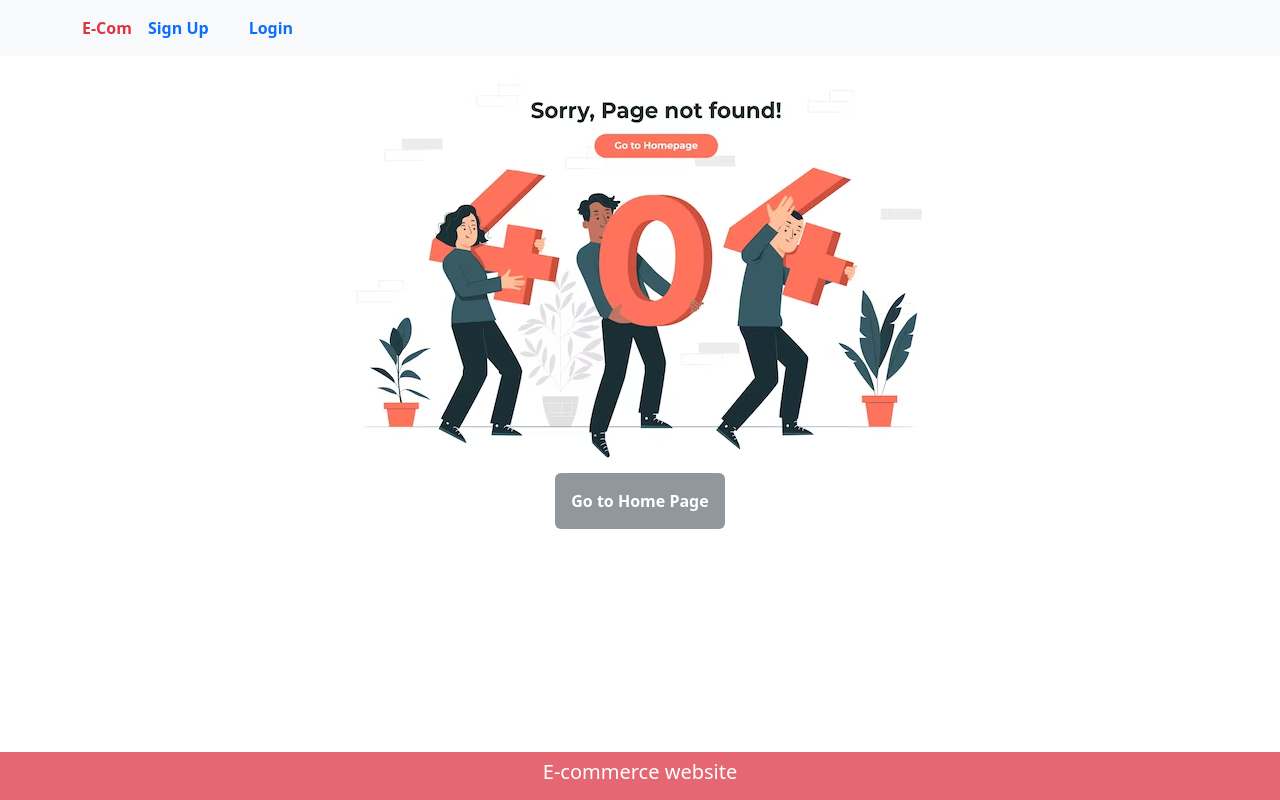
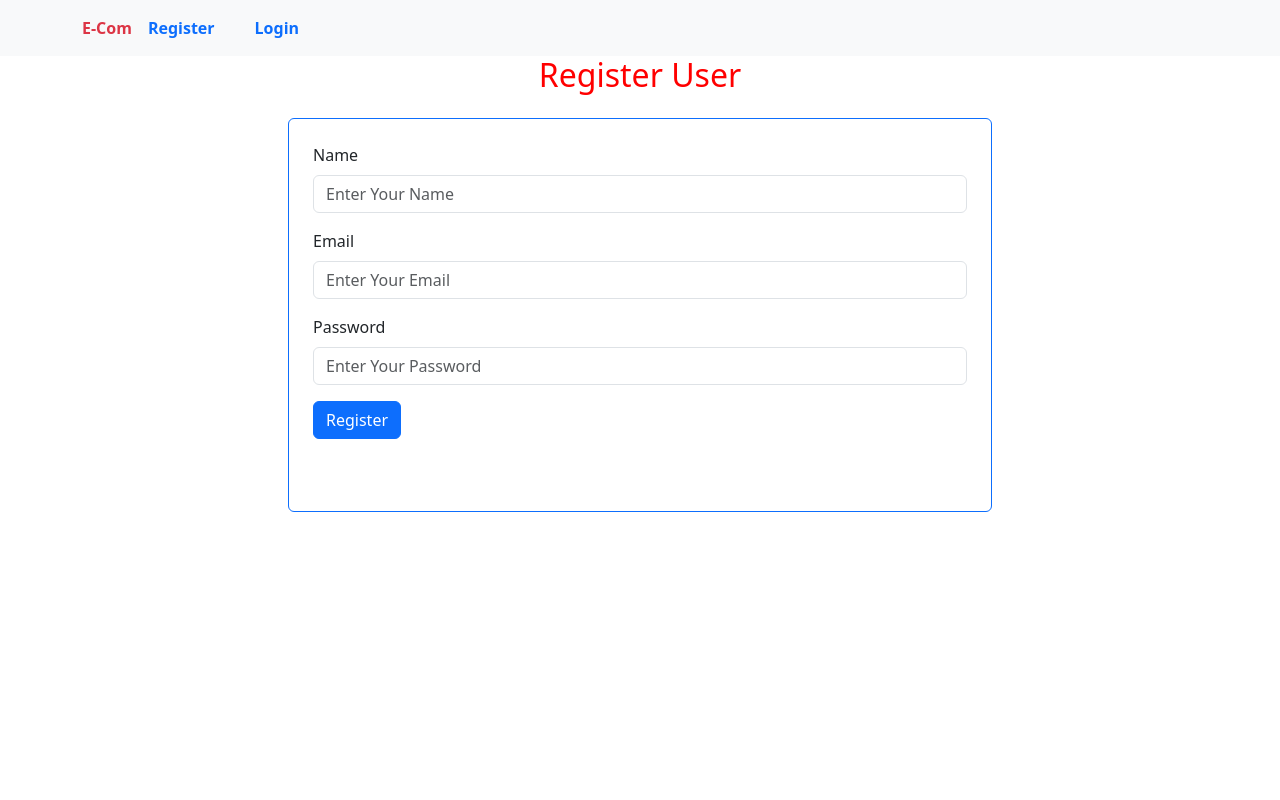
Before and after one commit to ajaykumar2pp/E-Commerce-Frontend, a React (Create React App) app: page /register in a window 1280 px wide. Built offline with nearby package versions, Linux system fonts and the light colour scheme.

Commit message:
fix bugs

```diff
--- a/src/Page/Login.js
+++ b/src/Page/Login.js
@@ -1,6 +1,9 @@
 import React, { useState, useEffect } from "react";
 import { useNavigate } from "react-router-dom";
 import axios from "axios";
+import { toast } from 'react-toastify';
+import 'react-toastify/dist/ReactToastify.css';
+
 
 const Login = () => {
   const [email, setEmail] = useState("");
@@ -24,10 +27,11 @@ const Login = () => {
       });
 
       console.log(response.data);
-      alert("Login User");
+      toast.success('User Login Successfully!');
       localStorage.setItem("user", JSON.stringify(response.data));
       navigate("/product");
     } catch (error) {
+      toast.error(`Error registering user: ${error.message}`);
       console.error("Plz Enter Correct Details", error);
     }
     // Reset the form inputs
@@ -83,7 +87,7 @@ const Login = () => {
                 className="btn btn-primary mb-5"
                 onClick={handleSave}
               >
-                Sign In
+                Login
               </button>
             </form>
           </div>
--- a/src/Page/SingnUp.js
+++ b/src/Page/SingnUp.js
@@ -106,7 +106,7 @@ const SingnUp = () => {
                   className="btn btn-primary mb-5"
                   onClick={handleSave}
                 >
-                  Sign Up
+                  Register
                 </button>
                 <ToastContainer />
               </form>
--- a/src/components/NavbarComp.js
+++ b/src/components/NavbarComp.js
@@ -2,7 +2,11 @@ import React from "react";
 import Container from "react-bootstrap/Container";
 import Nav from "react-bootstrap/Nav";
 import Navbar from "react-bootstrap/Navbar";
+import NavDropdown from "react-bootstrap/NavDropdown";
 import { Link, useNavigate } from "react-router-dom";
+import { toast } from 'react-toastify';
+import 'react-toastify/dist/ReactToastify.css';
+
 
 const NavbarComp = () => {
   // const auth = localStorage.getItem("user");
@@ -24,8 +28,9 @@ const NavbarComp = () => {
   const navigate = useNavigate();
   const logout = () => {
     console.log("user logout");
+    toast.success('User Logout Successfully!');
     localStorage.clear();
-    navigate("/signup");
+    navigate("/register");
   };
 
   return (
@@ -58,49 +63,58 @@ const NavbarComp = () => {
                 >
                   Add Product
                 </Link>
-                <Link
+                {/* <Link
                   to="/update-product/:_id"
                   className="py-2 ps-3 pe-4 fw-semibold text-decoration-none"
                 >
                   Update Product
-                </Link>
-                <Link
+                </Link> */}
+                {/* <Link
                   to="/profile"
                   className="py-2 ps-3 pe-4 fw-semibold text-decoration-none"
                 >
                   Profile
-                </Link>
+                </Link> */}
+                <NavDropdown title="Profile" className=" ps-3 fw-semibold pe-4 " id="basic-nav-dropdown">
+                  <NavDropdown.Item href="/"  className="py-2 ps-3 pe-4 text-secondary   fw-semibold text-decoration-none">Name :  {auth.data.user.username}</NavDropdown.Item>
+
+                  <NavDropdown.Item href="/"  className="py-2 ps-3 pe-4 text-secondary   fw-semibold text-decoration-none">Email : {auth.data.user.email}</NavDropdown.Item>
+
+                </NavDropdown>
                 <Link
-                  to="/signup"
+                  to="/register"
+
                   onClick={logout}
                   className="py-2 ps-3 pe-4 fw-semibold text-decoration-none"
                 >
                   Logout
                 </Link>
-                <Link
+                {/* <Link
                   to="/"
                   className="py-2 ps-3 pe-4 text-secondary   fw-semibold text-decoration-none"
                 >
-                  {/* {JSON.parse(auth).username} */}
-                 { auth.data.user.username}
+                  {JSON.parse(auth).username}
+                  {auth.data.user.username}
 
                 </Link>
                 <Link
                   to="/"
                   className="py-2 ps-3 pe-4 text-secondary   fw-semibold text-decoration-none"
                 >
-                  {/* {JSON.parse(auth).username} */}
+                  {JSON.parse(auth).username}
 
-                 { auth.data.user.email}
-                </Link>{" "}
+                  {auth.data.user.email}
+                </Link> */}
+
+                {" "}
               </>
             ) : (
               <>
                 <Link
-                  to="/signup"
+                  to="/register"
                   className="py-2 ps-3 pe-4 fw-semibold text-decoration-none"
                 >
-                  Sign Up
+                  Register
                 </Link>
                 <Link
                   to="/login"
--- a/src/index.js
+++ b/src/index.js
@@ -16,12 +16,14 @@ import Product from "./Page/Product";
 import AddProduct from "./Page/AddProduct";
 import UpdateProduct from "./Page/UpdateProduct";
 import NavbarComp from "./components/NavbarComp";
-import FooterComp from "./components/FooterComp";
+import { ToastContainer } from 'react-toastify';
+
 
 const root = ReactDOM.createRoot(document.getElementById("root"));
 root.render(
   <BrowserRouter>
     <NavbarComp />
+    <ToastContainer/>
     <Routes>
 
       <Route element={<PrivateComp />}>
@@ -33,11 +35,11 @@ root.render(
         <Route path="/update-product/:_id" element={<UpdateProduct />} />
       </Route>
 
-      <Route path="/signup" element={<SingnUp />} />
+      <Route path="/register" element={<SingnUp />} />
       <Route path="/login" element={<Login />} />
       <Route path="*" element={<PageNotFound />} />
     </Routes>
-    <FooterComp />
+    {/* <FooterComp /> */}
   </BrowserRouter>
 );
 
```
Also changed, not shown: 1 other file (tests, documents, lock files or other folders).
